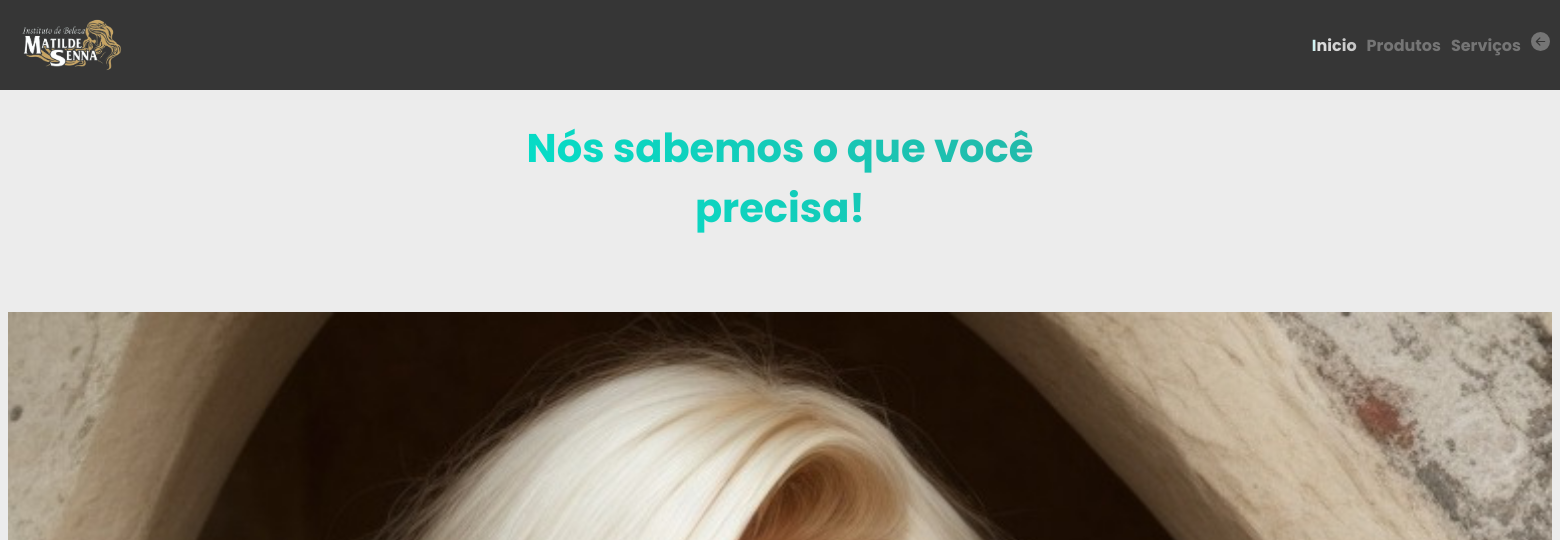
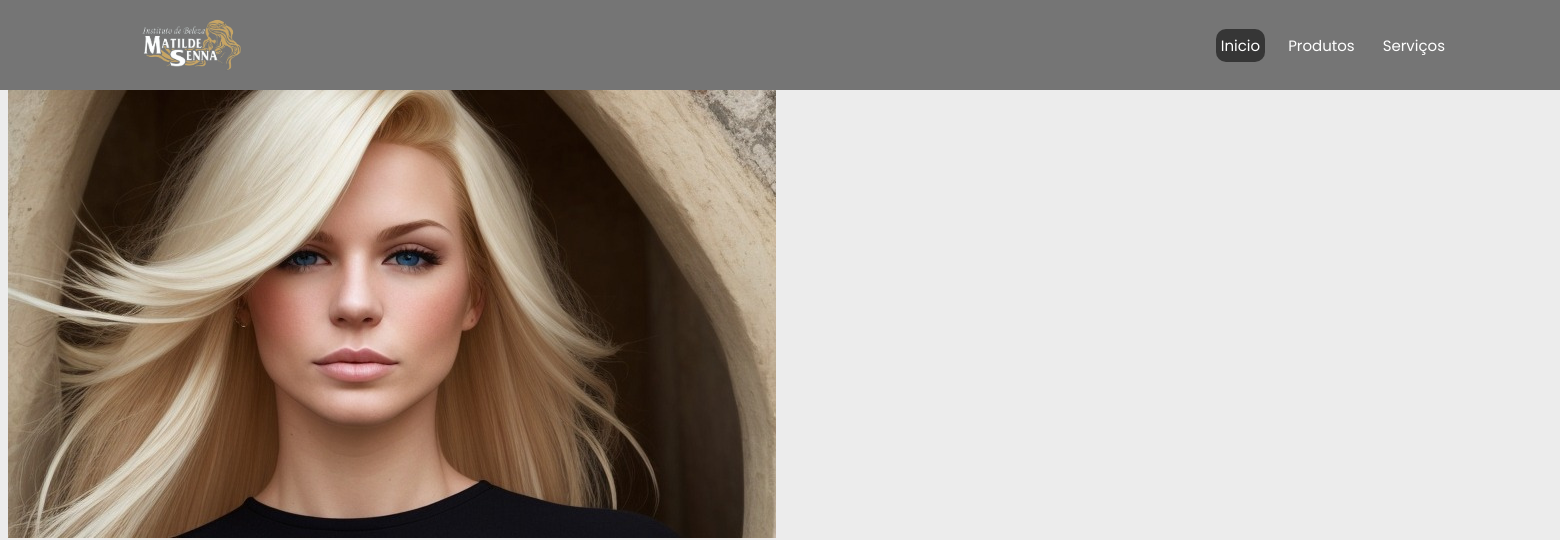
Before and after one commit to JoaoPGOS/IBMS, a Flask app: page / in a window 1560 px wide. Shown: the top 540 px of the page. Run offline with Flask 3, Linux system fonts and the light colour scheme.

Commit message:
beta 0.1.1

```diff
--- /dev/null
+++ b/static/css/beta_style.css
@@ -0,0 +1,70 @@
+
+*{
+    font-family: "Poppins", sans-serif;
+    font-size: 12px;
+}
+:root{
+
+    --color-bc: #ECECEC;
+    --color-primary:white;
+    --color-1:#ECECEC;
+    --color-2:#ECECEC;
+    --color-3:#111;
+    --color-text:#363636;
+    --color-navbar:#757575;
+    --color-blue_1:#005954;
+    --color-blue_2:#338b85;
+    --color-blue_3:#d5ffff;
+}
+
+body{
+background-color: var(--color-1);
+}
+@media only screen and (min-width: 800px) {
+
+    .navbar{
+
+        display: flex;
+        justify-content: space-between;
+        position: fixed;
+        width: 100%;
+        align-items: center;
+        top: 0px;
+        left: 0px;
+        margin: 0px;
+        padding: 10px;
+        z-index: 2;
+        background-color: var(--color-navbar);
+
+    }
+    .navbar .navbar-buttons{
+        display: flex;
+        justify-content: space-between;
+        gap: 1.5rem;
+        margin-right: 10rem;
+
+    }
+    .navbar .navbar-buttons a{
+        text-decoration: none;
+        font-size: 15px;
+        font-weight: 400;
+        color: var(--color-primary);
+        padding: 5px;
+        transition: .5s;
+        border-radius: 10px;
+    }
+    .navbar .navbar-buttons a:hover, .active{
+        text-decoration: none;
+        font-size: 15px;
+        font-weight: 400;
+        color: var(--color-primary);
+        text-align: center;
+        background-color: var(--color-text);
+        padding: 5px;
+        transition: .5s;
+        border-radius: 10px;
+    }
+    .logo{
+        margin-left: 10rem;
+    }
+}
--- a/templates/index.html
+++ b/templates/index.html
@@ -3,27 +3,24 @@
 <head>
     <meta charset="UTF-8">
     <meta name="viewport" content="width=device-width, initial-scale=1.0">
-    <link rel="stylesheet" href="/static/css/style.css">
+    <link rel="stylesheet" href="/static/css/beta_style.css">
     <link rel="preconnect" href="https://fonts.googleapis.com">
     <link rel="preconnect" href="https://fonts.gstatic.com" crossorigin>
     <link href="https://fonts.googleapis.com/css2?family=Poppins:ital,wght@0,100;0,200;0,300;0,400;0,500;0,600;0,700;0,800;0,900;1,100;1,200;1,300;1,400;1,500;1,600;1,700;1,800;1,900&display=swap" rel="stylesheet">
-    <title>Instituto de Beleza Matilde Senna Loja e Informações</title>
+    <title>Matilde Senna Loja</title>
 </head>
 <body>
-    <div class="navbar">
-        <img src="/static/archives/logo.png" alt="logo" width="120px" height="70px" onclick="document.getElementById('home').click()" style="cursor: pointer;">
-        <div>
+    <nav class="navbar">
+        <img class="logo" src="/static/archives/logo.png" alt="logo" width="120px" height="70px" onclick="document.getElementById('home').click()" style="cursor: pointer;">
+        <div class="navbar-buttons">
             <a href="/" class="active" id="home">Inicio</a>
             <a href="/produtos" id="produtos">Produtos</a>
             <a href="/servicos" id="servicos">Serviços</a>
-            <a href="/"><svg xmlns="http://www.w3.org/2000/svg" width="19" height="19" fill="currentColor" class="bi bi-arrow-left-circle-fill" viewBox="0 0 16 16">
-                <path d="M8 0a8 8 0 1 0 0 16A8 8 0 0 0 8 0m3.5 7.5a.5.5 0 0 1 0 1H5.707l2.147 2.146a.5.5 0 0 1-.708.708l-3-3a.5.5 0 0 1 0-.708l3-3a.5.5 0 1 1 .708.708L5.707 7.5z"/>
-              </svg></a>
         </div>
-    </div>
+    </nav>
     <div class="container">
         <div class="title" id="title">Nós sabemos o que você precisa!</div>
-        <img src="/static/archives/Img_home.png" alt="" id="img_home">
+        <img  src="/static/archives/Img_home.png" alt="" id="img_home">
         <div class="promo">
             {{promo | safe}}
         </div>
```
